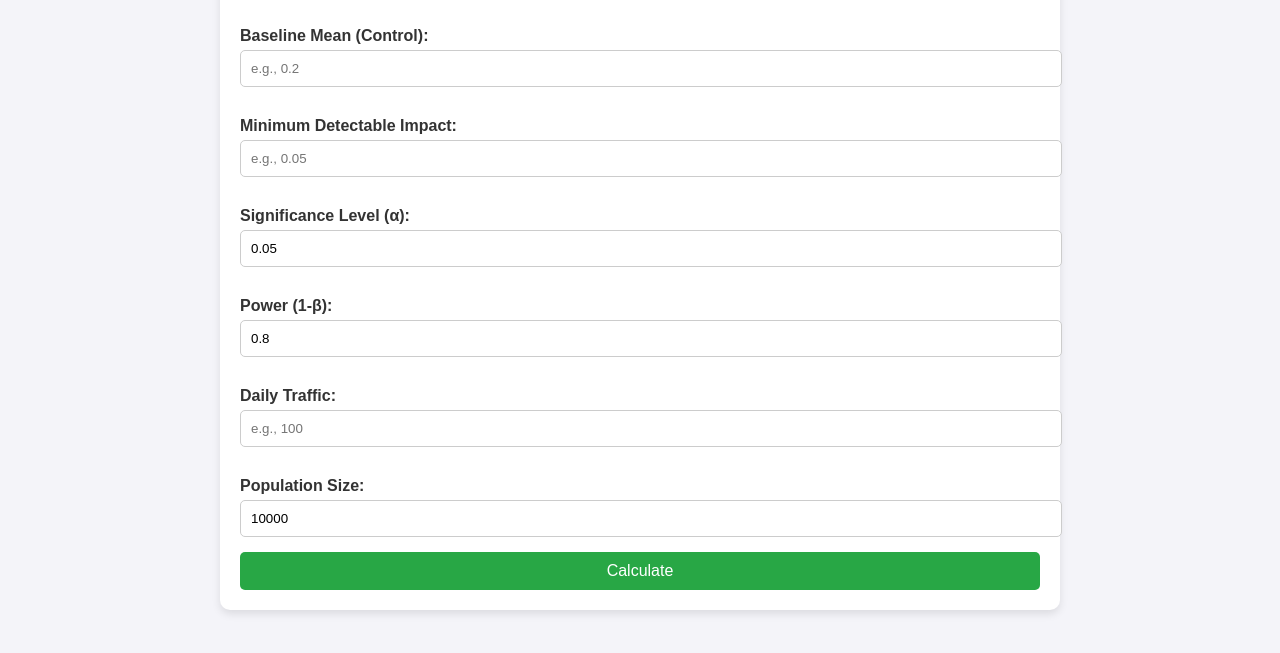
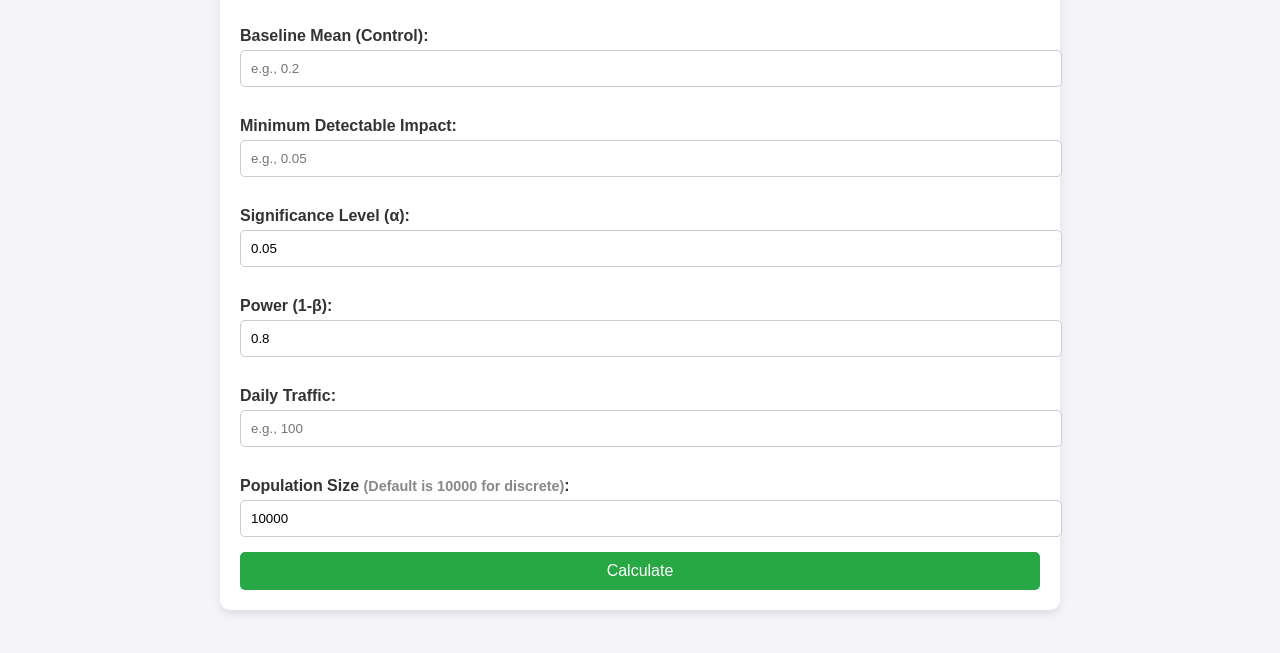
Before and after one commit to ghie1029/ghie1029.github.io, a plain HTML site: page index.html in a window 1280 px wide. Shown: the part 313-966 px from the top of the page. Drawn offline with Linux system fonts and the light colour scheme.

Commit message:
Update index.html

```diff
--- a/index.html
+++ b/index.html
@@ -1,5 +1,4 @@
 <!DOCTYPE html>
-<html>
 <html lang="en">
 <head>
     <meta charset="UTF-8">
@@ -61,6 +60,10 @@
             background-color: #f4f4f9;
             color: #ccc;
         }
+        .default-note {
+            font-size: 0.9em;
+            color: #888;
+        }
     </style>
 </head>
 <body>
@@ -90,7 +93,7 @@
         <label for="dailyTraffic">Daily Traffic:</label>
         <input type="number" id="dailyTraffic" placeholder="e.g., 100">
 
-        <label for="populationSize">Population Size:</label>
+        <label for="populationSize">Population Size <span class="default-note">(Default is 10000 for discrete)</span>:</label>
         <input type="number" id="populationSize" placeholder="e.g., 10000" value="10000">
 
         <button type="button" onclick="calculateABTest()">Calculate</button>
```
